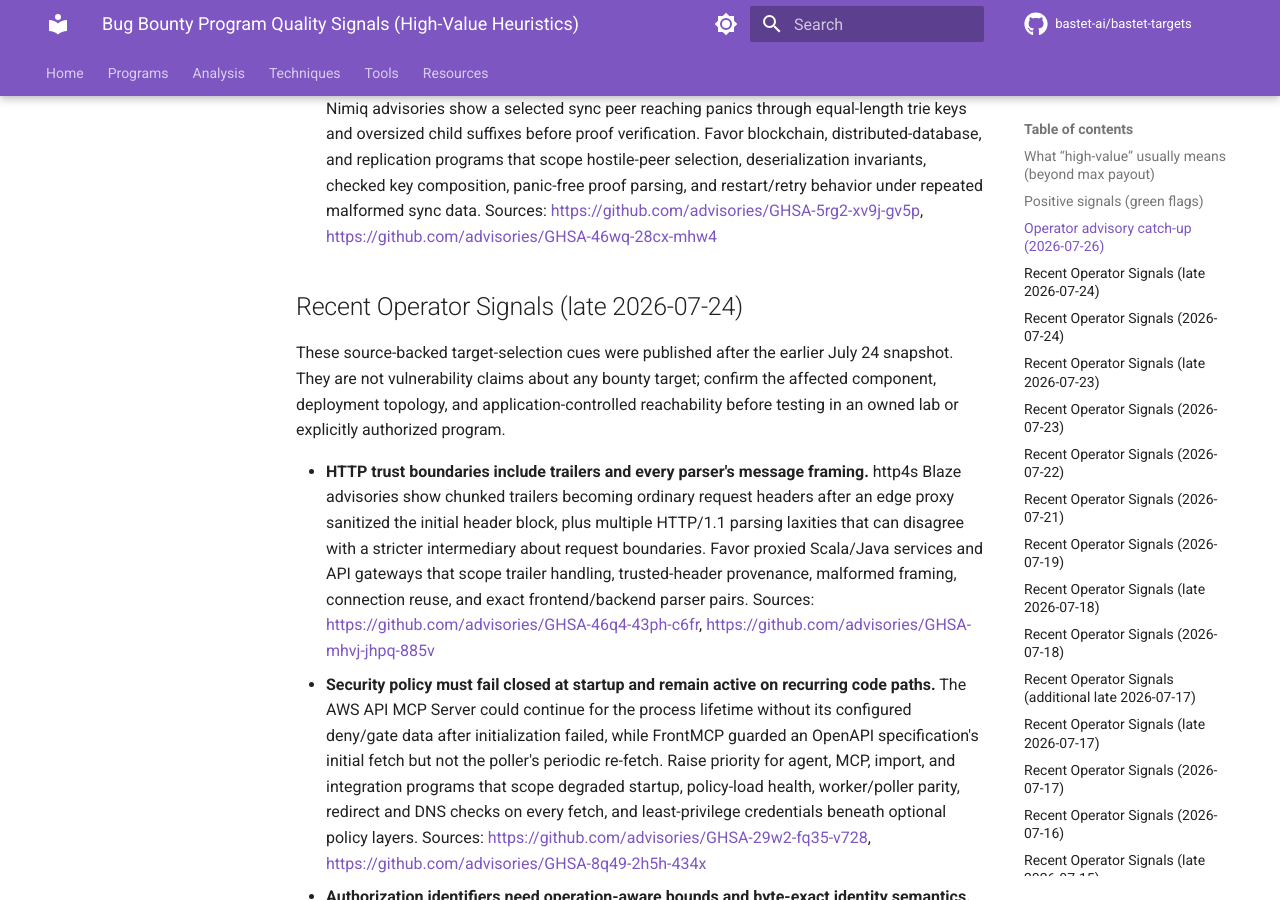
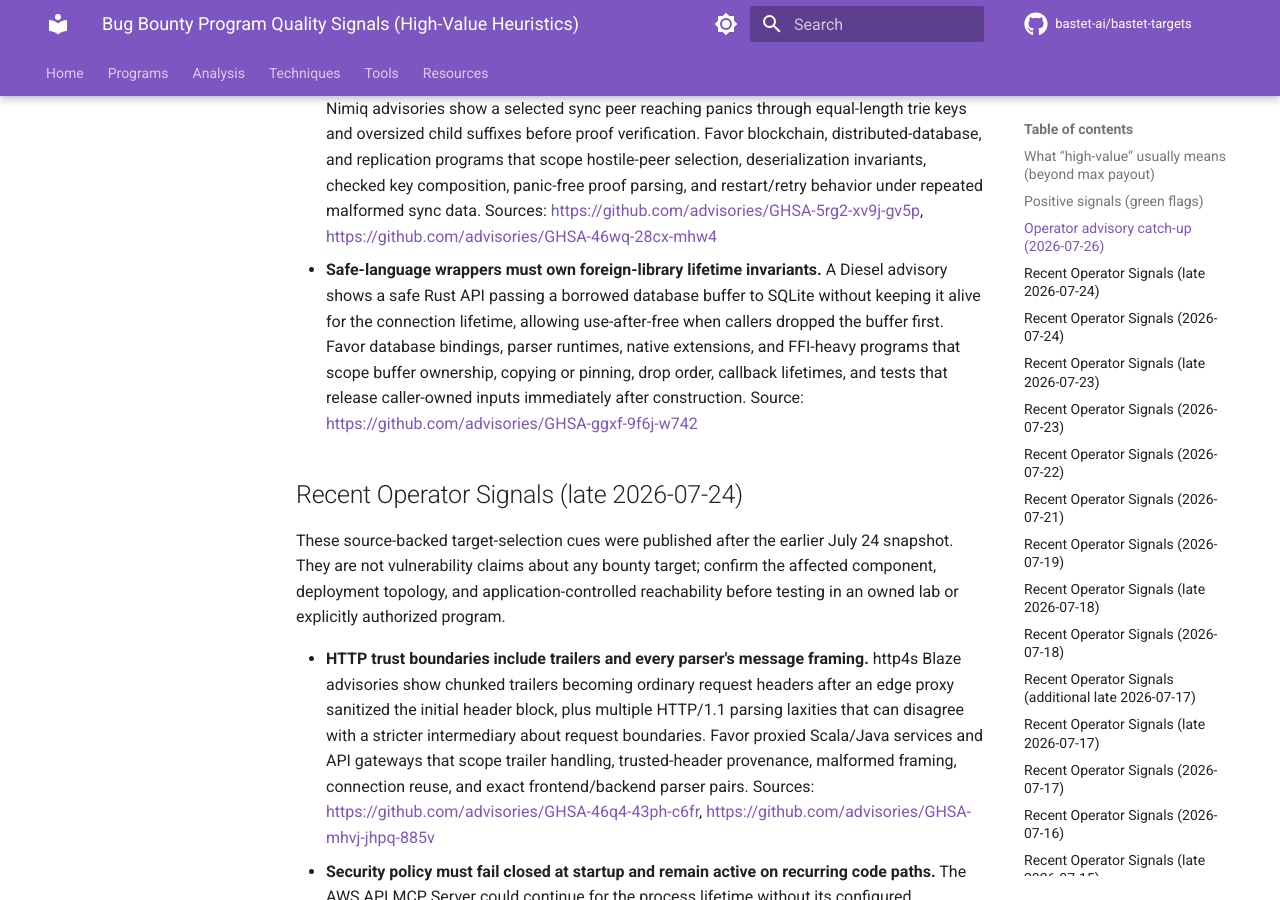
Before and after one commit to bastet-ai/bastet-targets, an MkDocs documentation site: the page built from docs/program-quality-signals.md, in a window 1280 px wide and 900 px high, scrolled down 2961 px. Built offline with MkDocs 1.6.1 and Material for MkDocs 9.7.7, drawn with Linux system fonts in a browser that asks for light colours; comment, search, counter and statistics services are not loaded.

Commit message:
Add Diesel FFI lifetime target signal

```diff
--- a/docs/program-quality-signals.md
+++ b/docs/program-quality-signals.md
@@ -33,6 +33,7 @@ These durable target-selection cues were recovered from the operator's latest lo
 - **Locally persisted OAuth material needs explicit restrictive permissions.** A Garmin Connect client advisory shows refresh tokens written under the ambient umask and therefore commonly world-readable on shared Linux hosts. Favor desktop agents, CLIs, SDKs, and automation tools that scope atomic creation with restrictive modes, parent-directory permissions, migration of existing files, backup behavior, and OS-native secret storage. Source: https://github.com/advisories/GHSA-wjhr-76vg-2hvc
 - **Compatibility APIs must inherit the primary API's outbound-request policy.** Three Koel advisories show Subsonic-compatible podcast and internet-radio routes omitting URL safety checks present on the regular API, including a full-read radio SSRF and a redirect revalidation gap. Favor media, feed, import, and protocol-compatibility programs that scope validator parity across route families, final destinations after redirects, DNS/IP classification, and response streaming from server-side fetches. Sources: https://github.com/advisories/GHSA-8q6q-m837-fv64, https://github.com/advisories/GHSA-6p96-cfg5-4vhp, https://github.com/advisories/GHSA-w79m-f3jx-779v
 - **State-sync proofs must be structurally bounded before cryptographic verification.** Two Nimiq advisories show a selected sync peer reaching panics through equal-length trie keys and oversized child suffixes before proof verification. Favor blockchain, distributed-database, and replication programs that scope hostile-peer selection, deserialization invariants, checked key composition, panic-free proof parsing, and restart/retry behavior under repeated malformed sync data. Sources: https://github.com/advisories/GHSA-5rg2-xv9j-gv5p, https://github.com/advisories/GHSA-46wq-28cx-mhw4
+- **Safe-language wrappers must own foreign-library lifetime invariants.** A Diesel advisory shows a safe Rust API passing a borrowed database buffer to SQLite without keeping it alive for the connection lifetime, allowing use-after-free when callers dropped the buffer first. Favor database bindings, parser runtimes, native extensions, and FFI-heavy programs that scope buffer ownership, copying or pinning, drop order, callback lifetimes, and tests that release caller-owned inputs immediately after construction. Source: https://github.com/advisories/GHSA-ggxf-9f6j-w742
 
 ## Recent Operator Signals (late 2026-07-24)
 
```
Also changed, not shown: docs/programs/program-quality-signals.md (+1 -0 lines), docs/resources/program-quality-signals.md (+1 -0 lines).
